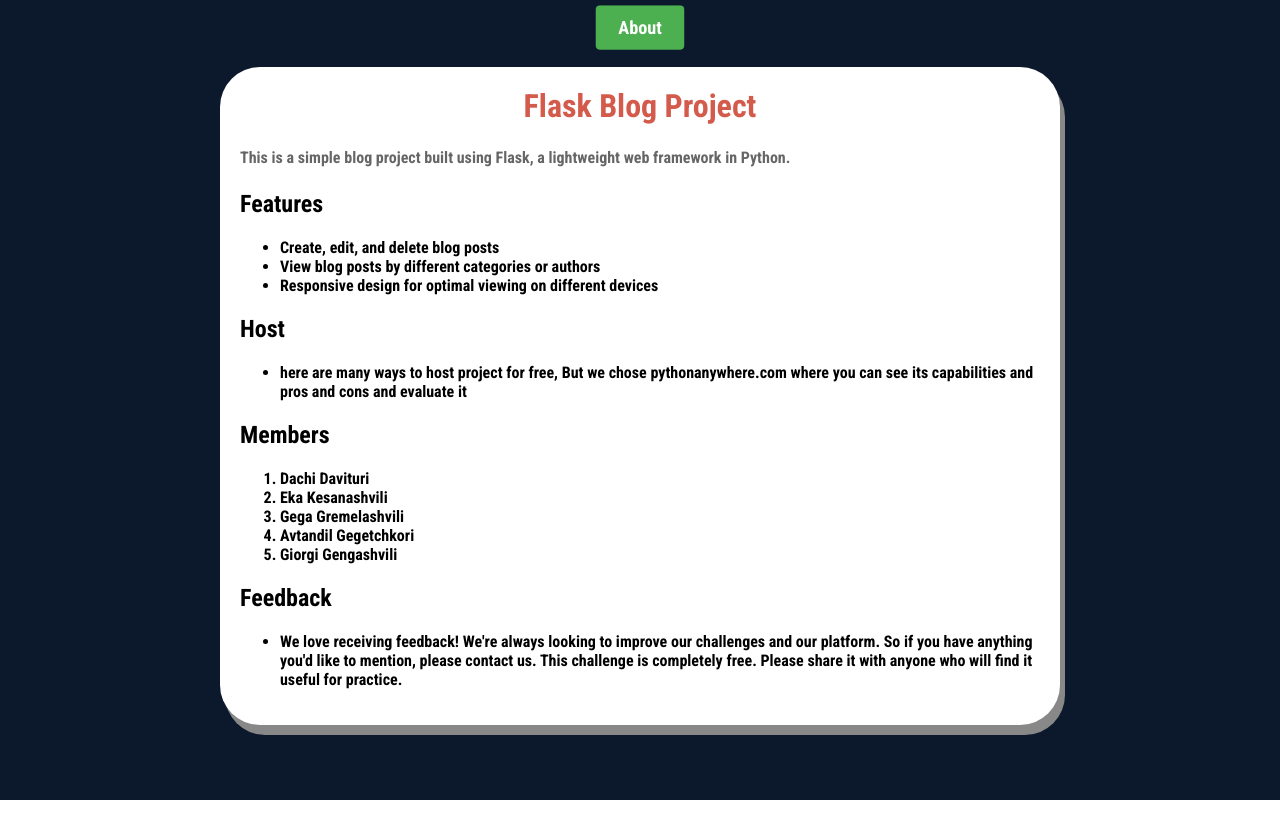
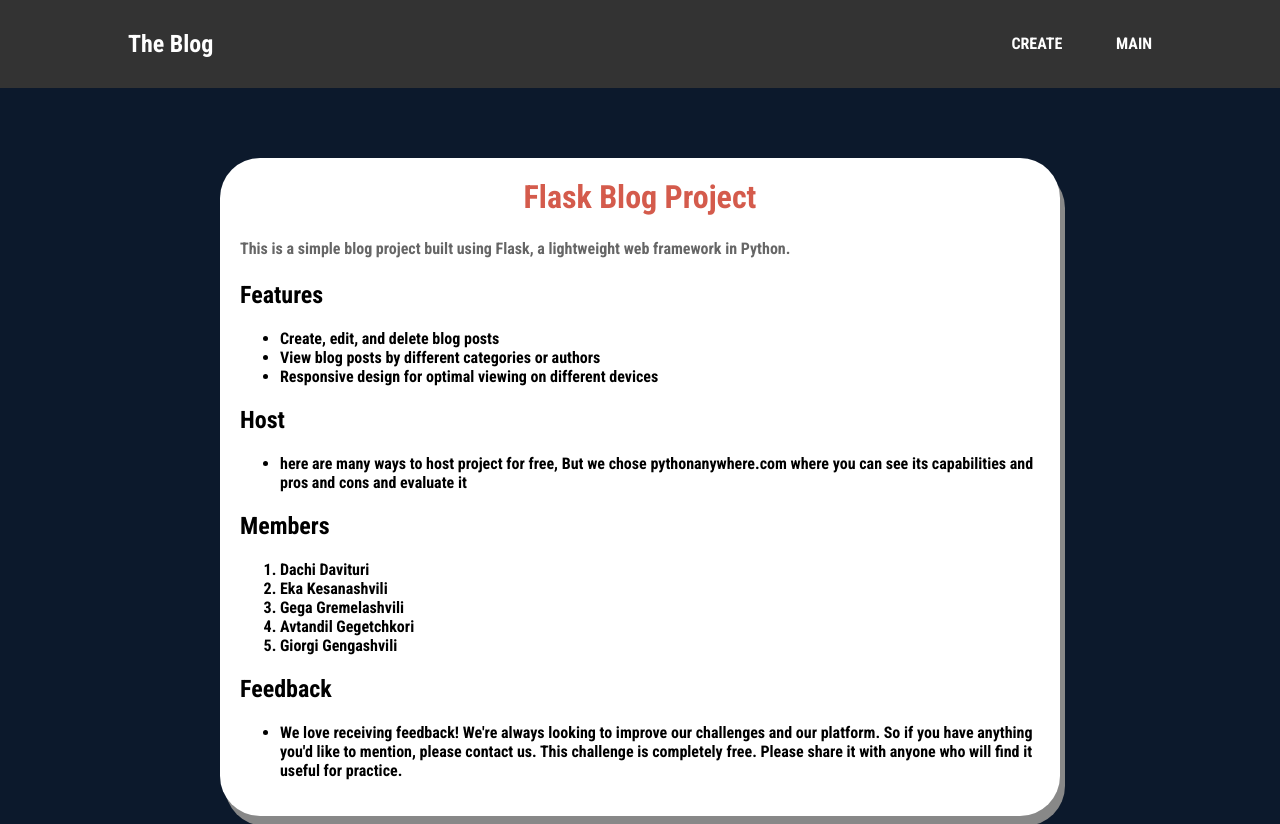
Before and after one commit to dachidavituri/News-Blog, a Flask app: page /about in a window 1280 px wide. Before the commit the page ends 800 px from the top, so only its background shows below. Run offline with Flask 3, Linux system fonts and the light colour scheme.

Commit message:
addition of navigation functions to different pages

```diff
--- a/templates/about.html
+++ b/templates/about.html
@@ -2,24 +2,58 @@
 <html>
   <head>
     <title>ABOUT US</title>
-  <meta charset="UTF-8">
-  <meta name="viewport" content="width=device-width, initial-scale=1.0">
+    <meta charset="UTF-8" />
+    <meta name="viewport" content="width=device-width, initial-scale=1.0" />
 
     <style>
-    @import url('https://fonts.googleapis.com/css2?family=Outfit:wght@500;700&family=Roboto+Condensed:wght@700&display=swap');
+      @import url("https://fonts.googleapis.com/css2?family=Outfit:wght@500;700&family=Roboto+Condensed:wght@700&display=swap");
       body {
-      font-family: 'Roboto Condensed', sans-serif;
+        font-family: "Roboto Condensed", sans-serif;
         background-color: #0c192c;
         display: flex;
         justify-content: center;
         align-items: center;
-      flex-direction: column
+        flex-direction: column;
+      }
+      .navigation {
+        position: fixed;
+        top: 0;
+        left: 50%;
+        transform: translateX(-50%);
+        display: flex;
+        justify-content: space-between;
+        align-items: center;
+        background-color: #333;
+        color: #fff;
+        padding: 10px;
+        width: 100%;
+        z-index: 9999;
+        gap: 20px;
+      }
 
+      .navigation h2 {
+        font-size: 24px;
+        margin-left: 10%;
+      }
+
+      .nav-link {
+        margin-left: 50px;
+        color: #fff;
+        text-decoration: none;
+        cursor: pointer;
+      }
+      .nav-links-cont {
+        margin-right: 10%;
+      }
+
+      .nav-link:hover {
+        text-decoration: underline;
       }
 
       .container {
         max-width: 800px;
-      margin: 20px auto;
+        margin-left: auto;
+        margin-right: auto;
         padding: 20px;
         background-color: #fff;
         box-shadow: 0 2px 4px rgba(0, 0, 0, 0.1);
@@ -28,6 +62,7 @@
         animation: fadeIn 1s ease-out forwards;
         border-radius: 40px;
         box-shadow: 5px 10px #888888;
+        margin-top: 150px
       }
       @keyframes fadeIn {
         to {
@@ -66,7 +101,8 @@
         margin-top: 0;
         opacity: 0;
         transform: translateY(-20px);
-      animation: slideIn 1s ease-out 0.5s forwards, colorChange 3s ease-in-out infinite;
+        animation: slideIn 1s ease-out 0.5s forwards,
+          colorChange 3s ease-in-out infinite;
       }
 
       p {
@@ -76,22 +112,8 @@
         transform: translateY(-20px);
         animation: fadeIn 1s ease-out 1s forwards;
       }
-    ol{
-      animation: slideIn 1s ease-out 1s forwards
-    }
-    .button {
-            display: inline-block;
-            padding: 10px 20px;
-            background-color: #4CAF50;
-            color: white;
-            border: none;
-            text-align: center;
-            text-decoration: none;
-            font-size: 16px;
-            cursor: pointer;
-            border-radius: 4px;
-            overflow: hidden;
-            animation: pulse 1s infinite;
+      ol {
+        animation: slideIn 1s ease-out 1s forwards;
       }
 
       @keyframes pulse {
@@ -105,18 +127,23 @@
           transform: scale(1);
         }
       }
-
-
-
     </style>
   </head>
   <body>
+    <div class="navigation">
+      <h2>The Blog</h2>
+      <div class="nav-links-cont">
+        <a class="nav-link">CREATE</a>
+        <a class="nav-link" href="{{url_for('main_page')}}">MAIN</a>
+      </div>
+    </div>
 
-  <a href="{{ url_for('main_page') }}" class="button">About</a>
-  <div id="stars"></div>
     <div class="container">
       <h1>Flask Blog Project</h1>
-  <p>This is a simple blog project built using Flask, a lightweight web framework in Python.</p>
+      <p>
+        This is a simple blog project built using Flask, a lightweight web
+        framework in Python.
+      </p>
 
       <h2>Features</h2>
       <ul>
@@ -127,7 +154,11 @@
 
       <h2>Host</h2>
       <ul>
-    <li>here are many ways to host project for free, But we chose pythonanywhere.com where you can see its capabilities and pros and cons and evaluate it</li>
+        <li>
+          here are many ways to host project for free, But we chose
+          pythonanywhere.com where you can see its capabilities and pros and
+          cons and evaluate it
+        </li>
       </ul>
       <h2>Members</h2>
       <ol>
@@ -137,10 +168,13 @@
       </ol>
       <h2>Feedback</h2>
       <ul>
-    <li>We love receiving feedback! We're always looking to improve our challenges and our platform. So if you have anything you'd like to mention, please contact us. This challenge is completely free. Please share it with anyone who will find it useful for practice.</li>
+        <li>
+          We love receiving feedback! We're always looking to improve our
+          challenges and our platform. So if you have anything you'd like to
+          mention, please contact us. This challenge is completely free. Please
+          share it with anyone who will find it useful for practice.
+        </li>
       </ul>
     </div>
-
-
   </body>
 </html>
--- a/templates/index.html
+++ b/templates/index.html
@@ -133,11 +133,10 @@
 </head>
 <body>
     <div class="navigation">
-
         <h1>The Blog</h1>
       <div class="nav-links-cont">
         <a class="nav-link">CREATE</a>
-      <a class="nav-link">ABOUT US</a>
+        <a class="nav-link" href="{{url_for('about_page')}}">ABOUT US</a>
       </div>
 
 
```
Also changed, not shown: app.py (+1 -6 lines). Lines whose indentation alone changed are shown as unchanged.
